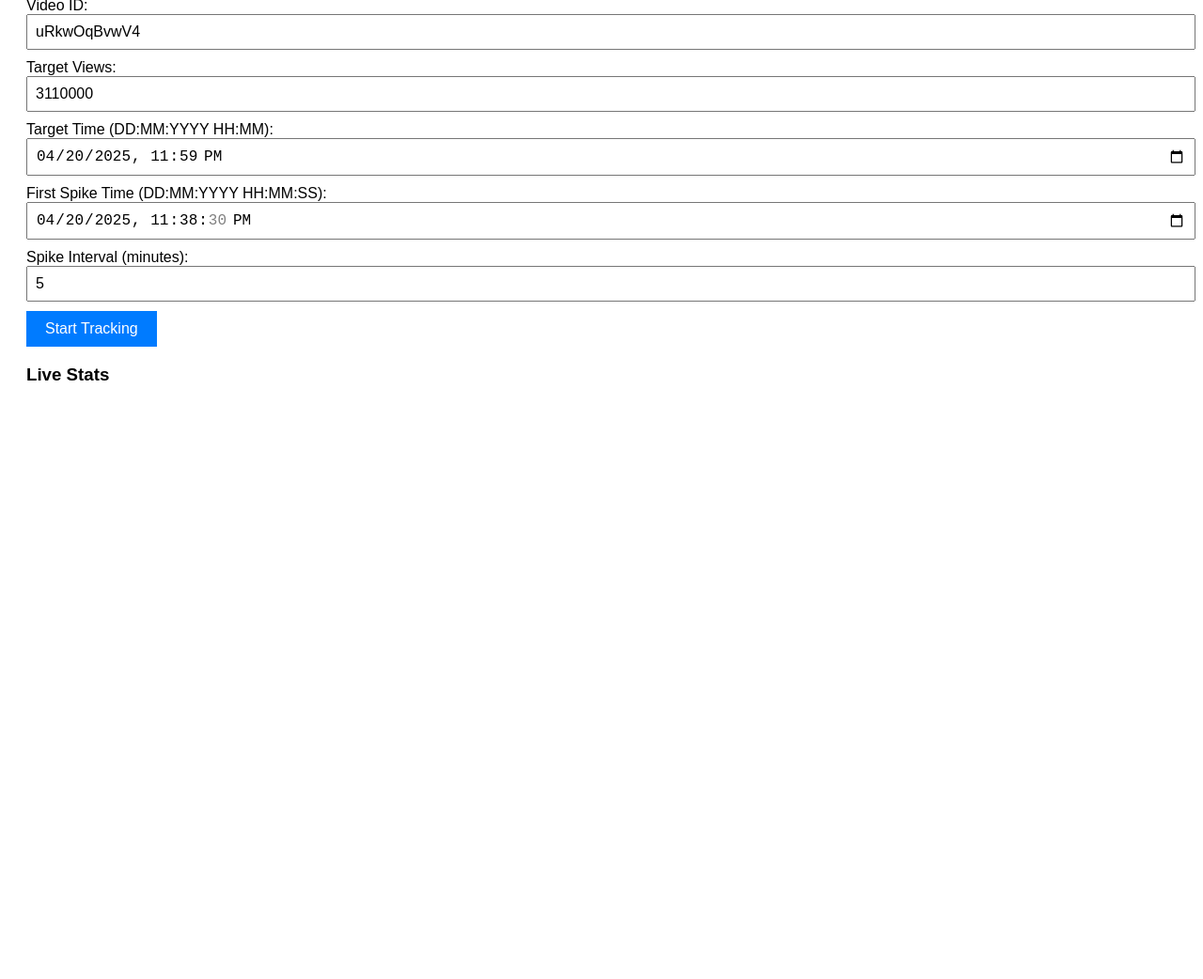
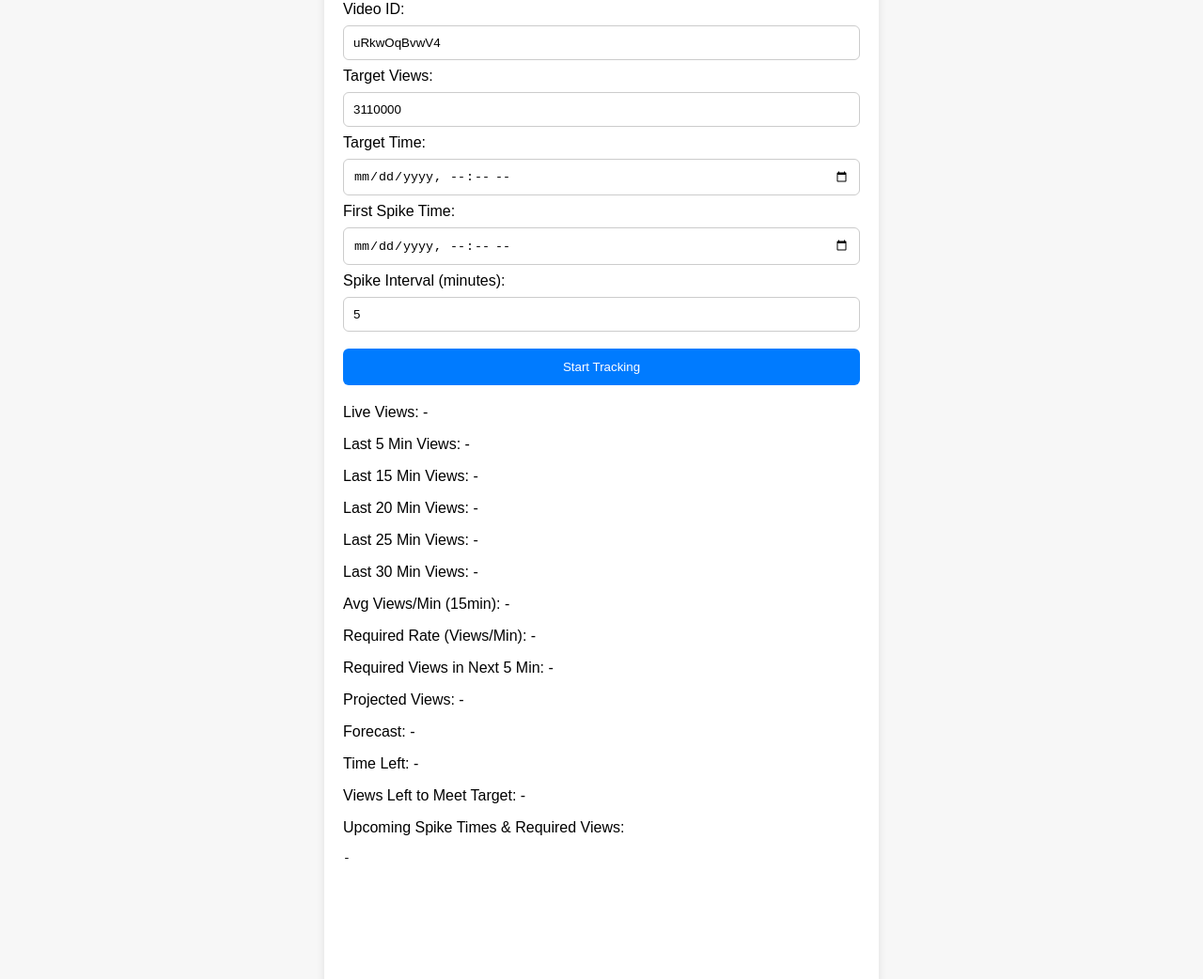
Before and after one commit to saurabbhsinha21/NewProbotracker, a plain HTML site: page index.html in a window 1280 px wide. Shown: the part 99-1141 px from the top of the page at 94% size. Before the commit the page ends 800 px from the top, so only its background shows below. Drawn offline with nearby package versions, Linux system fonts and the light colour scheme.

Commit message:
Update index.html

```diff
--- a/index.html
+++ b/index.html
@@ -1,47 +1,51 @@
 <!DOCTYPE html>
-<html lang="en">
+<html>
 <head>
-  <meta charset="UTF-8">
-  <meta name="viewport" content="width=device-width, initial-scale=1.0">
   <title>YouTube Live View Tracker</title>
+  <link rel="stylesheet" href="style.css">
   <script src="https://cdn.jsdelivr.net/npm/chart.js"></script>
-  <style>
-    body { font-family: Arial; padding: 20px; }
-    input { width: 100%; margin-bottom: 10px; padding: 8px; font-size: 16px; }
-    button { padding: 10px 20px; font-size: 16px; background-color: #007bff; color: white; border: none; cursor: pointer; }
-    button:hover { background-color: #0056b3; }
-    #viewDiff { font-weight: bold; }
-    .green { color: green; }
-    .red { color: red; }
-    #spinner { display: none; margin: 10px 0; }
-  </style>
 </head>
 <body>
-  <h2>YouTube Live View Tracker</h2>
+  <div class="container">
+    <h1>YouTube Live View Tracker</h1>
 
-  <label>Video ID:</label>
-  <input type="text" id="videoId" value="uRkwOqBvwV4">
+    <label for="videoId">Video ID:</label>
+    <input type="text" id="videoId" value="uRkwOqBvwV4">
 
-  <label>Target Views:</label>
-  <input type="number" id="targetViews" value="3110000">
+    <label for="targetViews">Target Views:</label>
+    <input type="number" id="targetViews" value="3110000">
 
-  <label>Target Time (DD:MM:YYYY HH:MM):</label>
-  <input type="datetime-local" id="targetTime" value="2025-04-20T23:59">
+    <label for="targetTime">Target Time:</label>
+    <input type="datetime-local" id="targetTime">
 
-  <label>First Spike Time (DD:MM:YYYY HH:MM:SS):</label>
-  <input type="datetime-local" id="firstSpikeTime" value="2025-04-20T23:38:30">
+    <label for="firstSpikeTime">First Spike Time:</label>
+    <input type="datetime-local" id="firstSpikeTime">
 
-  <label>Spike Interval (minutes):</label>
-  <input type="number" id="spikeInterval" value="5">
+    <label for="spikeInterval">Spike Interval (minutes):</label>
+    <input type="number" id="spikeInterval" value="5">
 
-  <button onclick="startTracking()">Start Tracking</button>
+    <button onclick="startTracking()">Start Tracking</button>
 
-  <div id="spinner">⏳ Collecting data...</div>
+    <div class="stats">
+      <p>Live Views: <span id="liveViews">-</span></p>
+      <p>Last 5 Min Views: <span id="last5Min">-</span></p>
+      <p>Last 15 Min Views: <span id="last15Min">-</span></p>
+      <p>Last 20 Min Views: <span id="last20Min">-</span></p>
+      <p>Last 25 Min Views: <span id="last25Min">-</span></p>
+      <p>Last 30 Min Views: <span id="last30Min">-</span></p>
+      <p>Avg Views/Min (15min): <span id="avg15Min">-</span></p>
+      <p>Required Rate (Views/Min): <span id="requiredRate">-</span></p>
+      <p>Required Views in Next 5 Min: <span id="requiredNext5">-</span></p>
+      <p>Projected Views: <span id="projectedViews">-</span></p>
+      <p>Forecast: <span id="forecast">-</span></p>
+      <p>Time Left: <span id="timeLeft">-</span></p>
+      <p>Views Left to Meet Target: <span id="viewsLeft" class="neutral">-</span></p>
+      <p>Upcoming Spike Times & Required Views:</p>
+      <pre id="spikeSchedule">-</pre>
+    </div>
 
-  <h3>Live Stats</h3>
-  <div id="stats"></div>
-
-  <canvas id="viewChart" width="400" height="200"></canvas>
+    <canvas id="viewChart" width="400" height="200"></canvas>
+  </div>
 
   <script src="script.js"></script>
 </body>
```
